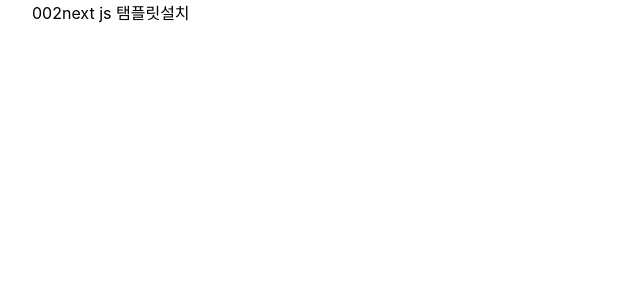
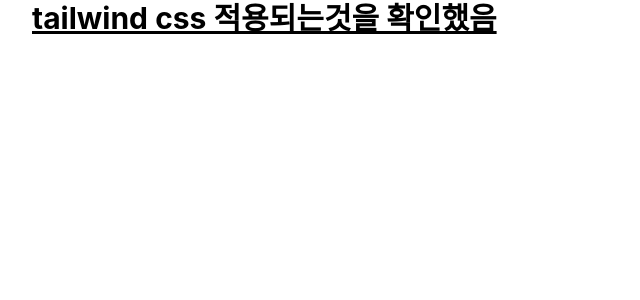
Before and after one commit to gggvgyver/next-shop-study, a Next.js app: page / in a window 1280 px wide. Shown: the top 300 px of the page, without its empty margins (0-640 px from the left). Built offline with nearby package versions, Linux system fonts and the light colour scheme.

Commit message:
003tailwind css 설치 후 확인

```diff
--- a/package.json
+++ b/package.json
@@ -14,7 +14,10 @@
     "react-dom": "18.2.0"
   },
   "devDependencies": {
+    "autoprefixer": "^10.4.7",
     "eslint": "8.18.0",
-    "eslint-config-next": "12.1.6"
+    "eslint-config-next": "12.1.6",
+    "postcss": "^8.4.14",
+    "tailwindcss": "^3.1.4"
   }
 }
--- a/pages/index.js
+++ b/pages/index.js
@@ -11,7 +11,9 @@
         <link rel="icon" href="/favicon.ico" />
       </Head>
 
-      002next js 탬플릿설치
+      <h1 className="text-3xl font-bold underline">
+        tailwind css 적용되는것을 확인했음
+      </h1>
     </div>
   )
 }
--- /dev/null
+++ b/postcss.config.js
@@ -0,0 +1,6 @@
+module.exports = {
+  plugins: {
+    tailwindcss: {},
+    autoprefixer: {},
+  },
+}
--- a/styles/globals.css
+++ b/styles/globals.css
@@ -1,3 +1,7 @@
+@tailwind base;
+@tailwind components;
+@tailwind utilities;
+
 html,
 body {
   padding: 0;
--- /dev/null
+++ b/tailwind.config.js
@@ -0,0 +1,11 @@
+/** @type {import('tailwindcss').Config} */
+module.exports = {
+  content: [
+    "./pages/**/*.{js,ts,jsx,tsx}",
+    "./components/**/*.{js,ts,jsx,tsx}",
+  ],
+  theme: {
+    extend: {},
+  },
+  plugins: [],
+}
```
Also changed, not shown: 1 other file (tests, documents, lock files or other folders).
